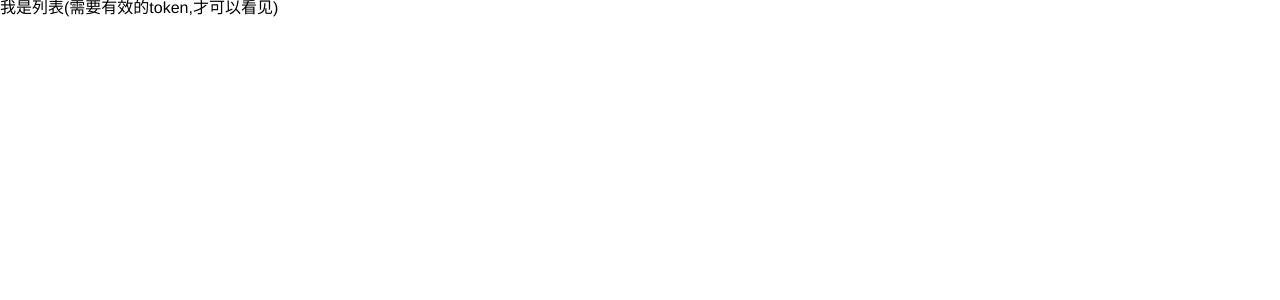
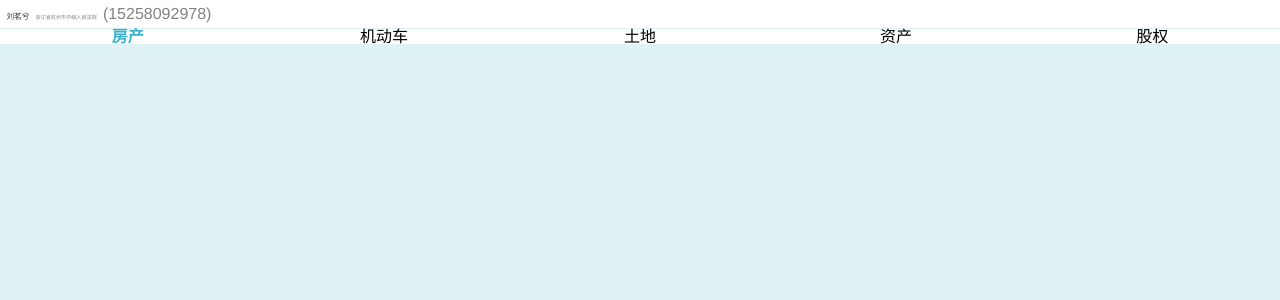
Before and after one commit to FatherGodHz/changpaiwap, a Vue app: page /#/list in a window 1280 px wide. Shown: the top 300 px of the page. Built offline with nearby package versions, Linux system fonts and the light colour scheme; sample sign-in values are in the browser's storage.

Commit message:
Finish Today Work

```diff
--- /dev/null
+++ b/src/components/vue-card.vue
@@ -0,0 +1,17 @@
+<template>
+  <div class="card-box">
+    <div v-for="(item,index) in list" :key="index">
+      {{item.title}}
+    </div>
+  </div>
+</template>
+
+<script>
+export default {
+  name: 'vue-card'
+}
+</script>
+
+<style scoped lang="scss">
+
+</style>
--- /dev/null
+++ b/src/components/vue-tab.vue
@@ -0,0 +1,284 @@
+<template>
+  <div class="tab-container">
+    <ul class="tab-title-container">
+      <li class="tab-title" v-for="(title,index) in tabPanels" :class="{'active': index+1===currentPage}" :key="index"
+          @click="setPage(index+1)">{{title}}
+      </li>
+    </ul>
+    <div v-if="slidable" class="tabswiper" :class="{'invisible':invisible}" @touchstart="_onTouchStart">
+      <div class="tabswiper-wrap" ref="tabswiper-wrap" :class="{'dragging': dragging}"
+           :style="{'transform' : 'translate3d(' + translateX + 'px,0, 0)'}" @transitionend="_onTransitionEnd">
+        <slot></slot>
+      </div>
+    </div>
+    <div v-else class="tabswiper" :class="{'invisible':invisible}">
+      <div class="tabswiper-wrap" ref="tabswiper-wrap" :class="{'dragging': dragging}"
+           :style="{'transform' : 'translate3d(' + translateX + 'px,0, 0)'}" @transitionend="_onTransitionEnd">
+        <slot></slot>
+      </div>
+    </div>
+  </div>
+</template>
+
+<script type="text/babel">
+// 下面这段非注释,如果不添加eslint将会在编辑器和编译工具报错、
+/* eslint-disable */
+const JUDGE_INITIAL = 0
+const JUDGE_SLIDEING = 1
+const JUDGE_SCROLLING = 2
+const replaceAll = (str, target, replace) => {
+  let reg = '/' + target + '/g'
+  reg = eval(reg)
+  return str.replace(reg, replace)
+}
+
+const addClass = (el, className) => {
+  if (!className) {
+    return false
+  }
+  className = className.trim('').replace(/\s+/, ' ').split(' ')
+  el.className += ' ' + className.join(' ')
+  return true
+}
+
+const removeClass = (el, className) => {
+  if (!className) {
+    return false
+  }
+  className = className.trim('').replace(/\s+/, ' ').split(' ')
+  var cls = ' ' + el.className + ' '
+  className.forEach(function (item) {
+    item = ' ' + item
+    cls = replaceAll(cls, item, ' ')
+  })
+  el.className = cls.trim()
+  return true
+}
+export default {
+  props: {
+    tabPanels: {
+      type: Array,
+      default: []
+    },
+    curPage: {
+      type: Number,
+      default: 1
+    },
+    slidable: {
+      type: Boolean,
+      default: true
+    }
+  },
+  watch: {
+    curPage: function (val) {
+      this.setPage(val)
+    }
+  },
+  data () {
+    return {
+      lastPage: 1,
+      currentPage: this.curPage,
+      translateX: 0,
+      startTranslateX: 0,
+      delta: 0,
+      deltaY: 0,
+      dragging: false,
+      startPos: null,
+      startPosY: null,
+      transitioning: false,
+      slideEls: [],
+      invisible: true,
+      judge: JUDGE_INITIAL
+    }
+  },
+  mounted () {
+    this.$nextTick(function () {
+      this._onTouchMove = this._onTouchMove.bind(this)
+      this._onTouchEnd = this._onTouchEnd.bind(this)
+      this.slideEls = this.$refs['tabswiper-wrap'].children
+      this.dragging = true
+      this.setPage(this.currentPage)
+      let _this = this
+      setTimeout(() => {
+        _this.dragging = _this.invisible = false
+      }, 100)
+      window.onresize = () => {
+        _this.setPage(_this.currentPage)
+      }
+    })
+  },
+  methods: {
+    next () {
+      var page = this.currentPage
+      if (page < this.slideEls.length) {
+        page++
+        this.setPage(page)
+      } else {
+        this._revert()
+      }
+    },
+    prev () {
+      var page = this.currentPage
+      if (page > 1) {
+        page--
+        this.setPage(page)
+      } else {
+        this._revert()
+      }
+    },
+    setPage (page) {
+      this.lastPage = this.currentPage
+      this.currentPage = page
+      this.translateX = -[].reduce.call(this.slideEls, function (total, el, i) {
+        return i > page - 2 ? total : total + el['clientWidth']
+      }, 0)
+      this._onTransitionStart()
+    },
+    _onTouchStart (e) {
+      this.startPos = this._getTouchPos(e)
+      this.startYPos = this._getTouchYPos(e)
+      this.delta = 0
+      this.startTranslateX = this.translateX
+      this.startTime = new Date().getTime()
+      this.dragging = true
+      document.addEventListener('touchmove', this._onTouchMove, false)
+      document.addEventListener('touchend', this._onTouchEnd, false)
+    },
+    _onTouchMove (e) {
+      this.delta = this._getTouchPos(e) - this.startPos
+      this.deltaY = Math.abs(this._getTouchYPos(e) - this.startYPos)
+      switch (this.judge) {
+        case JUDGE_INITIAL:
+          // if (Math.abs(this.delta) > 20 && this.deltaY<25) {//judge to allow/prevent scroll
+          if (Math.abs(this.delta) / this.deltaY > 1.5) {
+            this.judge = JUDGE_SLIDEING
+            e.preventDefault()
+            e.stopPropagation()
+          } else {
+            this.judge = JUDGE_SCROLLING
+          }
+          break
+        case JUDGE_SCROLLING:
+          break
+        case JUDGE_SLIDEING:
+          e.preventDefault()
+          e.stopPropagation()
+          this.translateX = this.startTranslateX + this.delta
+          break
+        default:
+          break
+      }
+    },
+    _onTouchEnd (e) {
+      this.dragging = false
+      if (this.judge === JUDGE_SLIDEING) {
+        var isQuickAction = new Date().getTime() - this.startTime < 1000
+        if (this.delta < -100 || (isQuickAction && this.delta < -15 && this.deltaY / this.delta > -6)) {
+          this.next()
+        } else if (this.delta > 100 || (isQuickAction && this.delta > 15 && this.deltaY / this.delta < 6)) {
+          this.prev()
+        } else {
+          this._revert()
+        }
+      }
+      this.judge = JUDGE_INITIAL
+      document.removeEventListener('touchmove', this._onTouchMove)
+      document.removeEventListener('touchend', this._onTouchEnd)
+    },
+    _revert () {
+      this.setPage(this.currentPage)
+    },
+    _getTouchPos (e) {
+      var key = 'pageX'
+      return e.changedTouches ? e.changedTouches[0][key] : e[key]
+    },
+    _getTouchYPos (e) {
+      var key = 'pageY'
+      return e.changedTouches ? e.changedTouches[0][key] : e[key]
+    },
+    _onTransitionStart () {
+      this.transitioning = true
+      if (this._isPageChanged()) {
+        this.$emit('tab-change-start', this.currentPage);
+        // FIX:remove the height of the hidden tab-items
+        [].forEach.call(this.slideEls, (item, index) => {
+          if (index === (this.currentPage - 1)) {
+            removeClass(item, 'hide-height')
+          } else {
+            addClass(item, 'hide-height')
+          }
+        })
+      } else {
+        this.$emit('tab-revert-start', this.currentPage)
+      }
+    },
+    _onTransitionEnd (e) {
+      e.stopPropagation()
+      if (e.target.className !== 'tabswiper-wrap') return
+      this.transitioning = false
+      if (this._isPageChanged()) {
+        this.$emit('tab-change-end', this.currentPage)
+      } else {
+        this.$emit('tab-revert-end', this.currentPage)
+      }
+    },
+    _isPageChanged () {
+      return this.lastPage !== this.currentPage
+    }
+  }
+}
+</script>
+
+<style scoped lang="scss">
+  .tab-container {
+    width: 100%;
+    .tab-title-container {
+      width: 100%;
+      display: flex;
+      position: relative;
+      .tab-title {
+        flex: 1;
+        height: .95rem;
+        position: relative;
+        text-align: center;
+        line-height: .95rem;
+        background-color: #fff;
+      }
+      .tab-title:not(:last-child) {
+        margin-right: .03rem;
+      }
+      .tab-title.active, .tab-title:active {
+        font-weight: bold;
+        color: #3eb2c9;
+      }
+    }
+    .invisible {
+      visibility: hidden;
+    }
+    .tabswiper {
+      position: relative;
+      overflow: hidden;
+      .tabswiper-wrap {
+        display: flex;
+        width: 100%;
+        height: 100%;
+        transition: all 0.2s ease;
+        flex-direction: row;
+        div {
+          overflow-x: hidden;
+          flex-shrink: 0;
+          width: 100%;
+          margin: 0;
+          padding: 0;
+          overflow-y: auto;
+        }
+        .hide-height {
+          height: 0;
+        }
+      }
+      .tabswiper-wrap.dragging {
+        transition: none;
+      }
+    }
+  }
+</style>
--- a/src/pages/List.vue
+++ b/src/pages/List.vue
@@ -1,18 +1,96 @@
 <template>
-  <div>{{msg}}</div>
+  <div class="list-box">
+    <div class="user-header">
+      <span class="user-name">{{user.name}}</span><span class="user-court">{{user.court}}</span><span
+      class="user-phone">({{user.phone}})</span>
+    </div>
+    <tab :tabPanels="tabPanels" :current-page="3" :slidable="false" class="tab-box">
+      <div class="tab-content-container">
+        <card :list="list"></card>
+      </div>
+      <div class="tab-content-container">
+        <div>2</div>
+      </div>
+      <div class="tab-content-container">
+        <div>3</div>
+      </div>
+      <div class="tab-content-container">
+        <div>4</div>
+      </div>
+      <div class="tab-content-container">
+        <div>5</div>
+      </div>
+    </tab>
+  </div>
 </template>
 
 <script>
+import tab from '../components/vue-tab'
+import card from '../components/vue-card'
+
 export default {
   name: 'Login',
+  components: {
+    tab,
+    card
+  },
   data () {
     return {
-      msg: '我是列表(需要有效的token,才可以看见)'
+      tabPanels: [
+        '房产',
+        '机动车',
+        '土地',
+        '资产',
+        '股权'
+      ],
+      user: {
+        name: '刘茗兮',
+        court: '浙江省杭州市中级人民法院',
+        phone: '15258092978'
+      }
     }
   }
 }
 </script>
 
 <style scoped lang="scss">
-
+  .list-box {
+    width: 100%;
+    height: 100%;
+    background-color: #dff3f7;
+    position: relative;
+    .user-header {
+      position: fixed;
+      top:0;
+      left:0;
+      width: 100%;
+      height: 1.75rem;
+      line-height: 1.75rem;
+      background-color: #fff;
+      span {
+        margin-right: .38rem;
+      }
+      .user-name {
+        color: #373737;
+        font-size: .48rem;
+        margin-left: .4rem;
+      }
+      .user-court {
+        font-size: .32rem;
+        color: #828282;
+      }
+      .user-phone {
+        color: #828282;
+      }
+    }
+    .tab-box {
+      position: fixed;
+      top: 1.78rem;
+      margin-top: .03rem;
+      .tab-content-container {
+        height:100%;
+        overflow-y: auto;
+      }
+    }
+  }
 </style>
```
